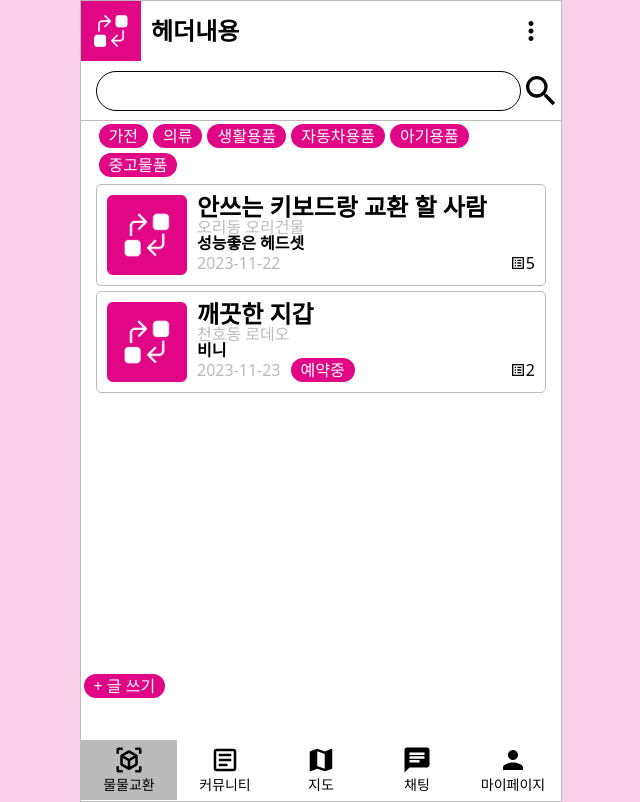
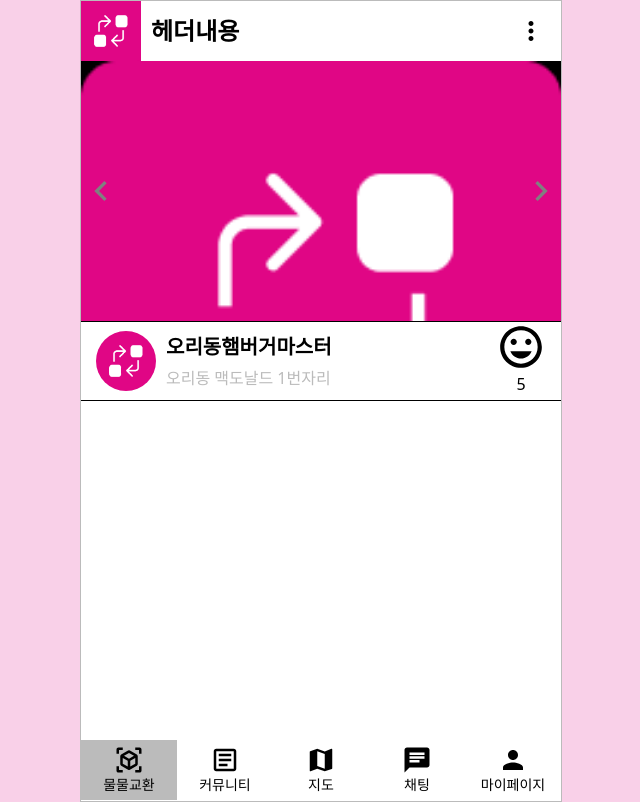
Before and after one commit to KostaMiniProject/MainProject-Front, a Next.js app: page /exchange in a window 1280 px wide. Shown: the whole page, without its empty margins (319-959 px from the left). Built offline with nearby package versions, Linux system fonts and the light colour scheme.

Commit message:
feat : 프로필 컴포넌트 개발

```diff
--- /dev/null
+++ b/api/ProfileApi.tsx
@@ -0,0 +1,10 @@
+export function getProfile() {
+  const dumyData: any = {
+    id: 0,
+    name: '오리동햄버거마스터',
+    address: '오리동 맥도날드 1번자리',
+    rating: 5,
+  };
+
+  return dumyData;
+}
--- /dev/null
+++ b/app/[id]/page.tsx
@@ -0,0 +1,17 @@
+'use client';
+import { getProfile } from '@/api/ProfileApi';
+import Profile from '@/components/Profile';
+import Carousel from '@/components/carousel/Carousel';
+import TempImg from '@/image/Logo.png';
+
+function Page({ params }: { params: any }) {
+  const images = [TempImg, TempImg, TempImg]; // 이미지 배열
+  return (
+    <div>
+      <Carousel images={images} />
+      <Profile profile={getProfile()} />
+    </div>
+  );
+}
+
+export default Page;
--- a/app/exchange/[id]/page.tsx
+++ /dev/null
@@ -1,91 +0,0 @@
-'use client';
-import { useEffect, useRef, useState } from 'react';
-import Image from 'next/image';
-
-import TempImg from '@/image/Logo.png';
-
-function Page({ params }: { params: any }) {
-  const [bodyWidth, setBodyWidth] = useState(0);
-  const [currentIndex, setCurrentIndex] = useState(0);
-  const baseElement = useRef<HTMLDivElement>(null);
-
-  const images = [TempImg, TempImg, TempImg]; // 이미지 배열
-
-  useEffect(() => {
-    const handleResize = () => {
-      if (baseElement.current) {
-        setBodyWidth(baseElement.current.clientWidth);
-      }
-    };
-
-    handleResize();
-
-    window.addEventListener('resize', handleResize);
-
-    return () => {
-      window.removeEventListener('resize', handleResize);
-    };
-  }, []);
-
-  // 다음 이미지로 이동하는 함수
-  const nextImage = () => {
-    console.log(currentIndex);
-    setCurrentIndex((prevIndex) => (prevIndex + 1) % images.length);
-  };
-
-  // 이전 이미지로 이동하는 함수
-  const prevImage = () => {
-    console.log(currentIndex);
-
-    setCurrentIndex((prevIndex) =>
-      prevIndex === 0 ? images.length - 1 : prevIndex - 1
-    );
-  };
-
-  function carousel() {
-    return (
-      <div
-        className={`relative w-full h-[260px] bg-black  ease-in-out overflow-hidden`}
-        style={{
-          display: 'flex',
-        }}
-      >
-        {images.map((src, index) => (
-          <>
-            <Image
-              src={src}
-              alt={`carouselImage-${index}`}
-              className="duration-300 absolute"
-              style={{
-                width: '100%',
-                transform: `translateX(${(index - currentIndex) * 100}%)`,
-              }}
-            />
-          </>
-        ))}
-      </div>
-    );
-  }
-
-  return (
-    <div>
-      {carousel()}
-      <div className="absolute top-1/2 transform -translate-y-1/2 right-2">
-        <button
-          onClick={prevImage}
-          className="bg-gray-500 px-2 py-1 text-white"
-        >
-          이전
-        </button>
-        <button
-          onClick={nextImage}
-          className="bg-gray-500 px-2 py-1 text-white ml-2"
-        >
-          다음
-        </button>
-      </div>
-    </div>
-  );
-}
-
-export default Page;
--- a/app/exchange/page.tsx
+++ /dev/null
@@ -1,36 +0,0 @@
-'use client';
-import React from 'react';
-import Scarch from '@/components/Search';
-import ExchangePost from '@/components/exchange/ExchangePost';
-import { getCategory, getExchangePostList } from '@/api/ExchangePostApi';
-import HashTag from '@/components/HashTag';
-
-function Page() {
-  const exchangePostData = getExchangePostList();
-  const category = getCategory();
-  return (
-    <div className="relative">
-      <Scarch />
-      {/* 컨텐츠 */}
-      <div className="mx-[15px] min-h-[80vh]">
-        {/* 카테고리 */}
-        <div className="bg-white flex flex-wrap">
-          {category.map((e: any) => {
-            return <HashTag text={e} height={5} />;
-          })}
-        </div>
-        {/* ExchangePost 리스트 */}
-        <div>
-          {exchangePostData.map((e: any) => {
-            return e.status !== 'deleted' ? <ExchangePost bid={e} /> : <></>;
-          })}
-        </div>
-      </div>
-      <div className="fixed bottom-[100px]">
-        <HashTag text="+ 글 쓰기" height={10} />
-      </div>
-    </div>
-  );
-}
-
-export default Page;
--- a/app/page.tsx
+++ b/app/page.tsx
@@ -1,5 +1,40 @@
 'use client';
+import React from 'react';
+import Scarch from '@/components/Search';
+import ExchangePost from '@/components/exchange/ExchangePost';
+import { getCategory, getExchangePostList } from '@/api/ExchangePostApi';
+import HashTag from '@/components/HashTag';
 
-export default function Home() {
-  return <main>내용</main>;
+function Page() {
+  const exchangePostData = getExchangePostList();
+  const category = getCategory();
+  return (
+    <div className="relative">
+      <Scarch />
+      {/* 컨텐츠 */}
+      <div className="mx-[15px] min-h-[80vh]">
+        {/* 카테고리 */}
+        <div className="bg-white flex flex-wrap">
+          {category.map((e: any, i: any) => {
+            return <HashTag key={i} text={e} height={5} />;
+          })}
+        </div>
+        {/* ExchangePost 리스트 */}
+        <div>
+          {exchangePostData.map((e: any, i: any) => {
+            return e.status !== 'deleted' ? (
+              <ExchangePost key={i} bid={e} />
+            ) : (
+              <React.Fragment key={i}></React.Fragment>
+            );
+          })}
+        </div>
+      </div>
+      <div className="fixed bottom-[100px]">
+        <HashTag text="+ 글 쓰기" height={10} />
+      </div>
+    </div>
+  );
 }
+
+export default Page;
--- a/components/HashTag.tsx
+++ b/components/HashTag.tsx
@@ -1,10 +1,7 @@
 import React from 'react';
 
 function hashTagClass(height: number, fontSize: number) {
-  const ch = `py-[${height}px] `;
-  const cs = `text-[${fontSize}px] `;
-  const result =
-    cs + ch + `bg-base text-white rounded-[20px] px-[10px] m-[2.5px]`;
+  const result = `bg-base text-white rounded-[20px] px-[10px] m-[2.5px]`;
   return result;
 }
 
@@ -20,7 +17,11 @@ function HashTag({
   onClick?: () => void;
 }) {
   return (
-    <div className={hashTagClass(height, fontSize)} onClick={onClick}>
+    <div
+      className={hashTagClass(height, fontSize)}
+      onClick={onClick}
+      style={{ padding: `${height}px`, fontSize: `${fontSize}px` }}
+    >
       {text}
     </div>
   );
--- /dev/null
+++ b/components/Profile.tsx
@@ -0,0 +1,34 @@
+'use client';
+import React from 'react';
+import Image from 'next/image';
+import { MdInsertEmoticon } from 'react-icons/md';
+import TempImg from '@/image/Logo.png';
+
+interface profileType {
+  id: number;
+  name: string;
+  address: string;
+  rating: number;
+}
+
+function Profile({ profile }: { profile: profileType }) {
+  return (
+    <div className="flex w-[100%] border-solid border-y-[0.5px] h-[80px]">
+      <Image
+        src={TempImg}
+        alt="프로필사진"
+        className="w-[60px] h-[60px] rounded-[50%] my-auto ml-[15px]"
+      />
+      <div className="flex flex-col justify-between m-[10px]">
+        <div className="text-[20px] font-[600]">{profile.name}</div>
+        <div className="text-[16px] text-gray">{profile.address}</div>
+      </div>
+      <div className=" ml-auto flex-col items-center mr-[15px]">
+        <MdInsertEmoticon size={50} />
+        <div className="text-center">{profile.rating}</div>
+      </div>
+    </div>
+  );
+}
+
+export default Profile;
--- /dev/null
+++ b/components/carousel/Carousel.tsx
@@ -0,0 +1,52 @@
+'use client';
+import { useState } from 'react';
+import { MdKeyboardArrowRight, MdKeyboardArrowLeft } from 'react-icons/md';
+
+import Image from 'next/image';
+
+function Carousel({ images }: { images: any }) {
+  const [currentIndex, setCurrentIndex] = useState(0);
+
+  // 다음 이미지로 이동하는 함수
+  const nextImage = () => {
+    setCurrentIndex((prevIndex) => (prevIndex + 1) % images.length);
+  };
+
+  // 이전 이미지로 이동하는 함수
+  const prevImage = () => {
+    setCurrentIndex((prevIndex) =>
+      prevIndex === 0 ? images.length - 1 : prevIndex - 1
+    );
+  };
+  return (
+    <div
+      className={`relative w-full h-[260px] bg-black  ease-in-out overflow-hidden`}
+      style={{
+        display: 'flex',
+      }}
+    >
+      {images.map((src: any, index: any) => (
+        <Image
+          key={index}
+          src={src}
+          alt={`carouselImage-${index}`}
+          className="duration-300 absolute"
+          style={{
+            width: '100%',
+            transform: `translateX(${(index - currentIndex) * 100}%)`,
+          }}
+        />
+      ))}
+      <div className="flex justify-between w-[100%]">
+        <div className=" z-10 my-auto" onClick={prevImage}>
+          <MdKeyboardArrowLeft size={40} color="gray" />
+        </div>
+        <div className=" z-10 my-auto" onClick={nextImage}>
+          <MdKeyboardArrowRight size={40} color="gray" />
+        </div>
+      </div>
+    </div>
+  );
+}
+
+export default Carousel;
```
